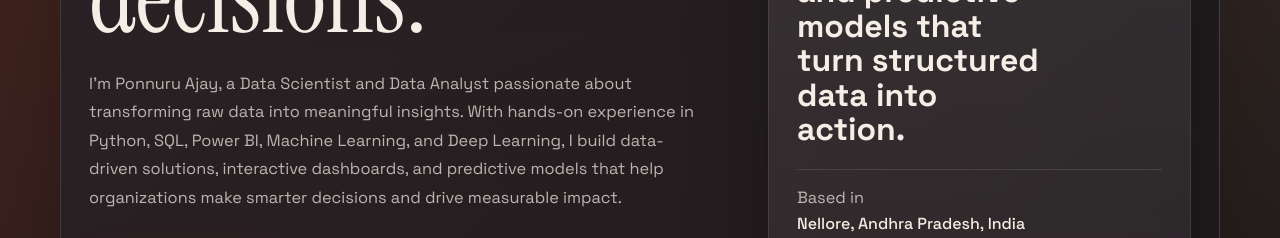
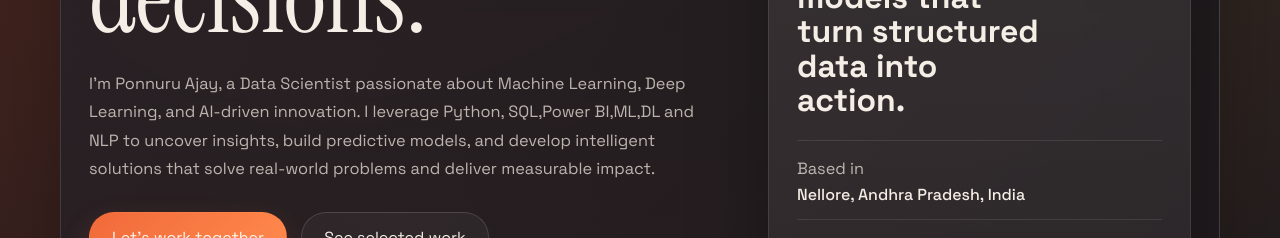
Before and after one commit to Ajay-hb/portfolio, a plain HTML site: page index.html in a window 1280 px wide. Shown: the part 1057-1295 px from the top of the page. Drawn offline with Linux system fonts and the light colour scheme.

Commit message:
Update index.html

```diff
--- a/index.html
+++ b/index.html
@@ -45,10 +45,8 @@
               business-ready decisions.
             </h1>
             <p class="lead">
-            I'm Ponnuru Ajay, a Data Scientist and Data Analyst passionate about transforming raw data into meaningful insights.
-              With hands-on experience in Python, SQL, Power BI, Machine Learning, and Deep Learning,
-              I build data-driven solutions, interactive dashboards,
-              and predictive models that help organizations make smarter decisions and drive measurable impact.
+            I'm Ponnuru Ajay, a Data Scientist passionate about Machine Learning, Deep Learning, and AI-driven innovation.
+              I leverage Python, SQL,Power BI,ML,DL and NLP to uncover insights, build predictive models, and develop intelligent solutions that solve real-world problems and deliver measurable impact.
             </p>
             <div class="hero-actions">
               <a class="button primary" href="#contact">Let's work together</a>
```
